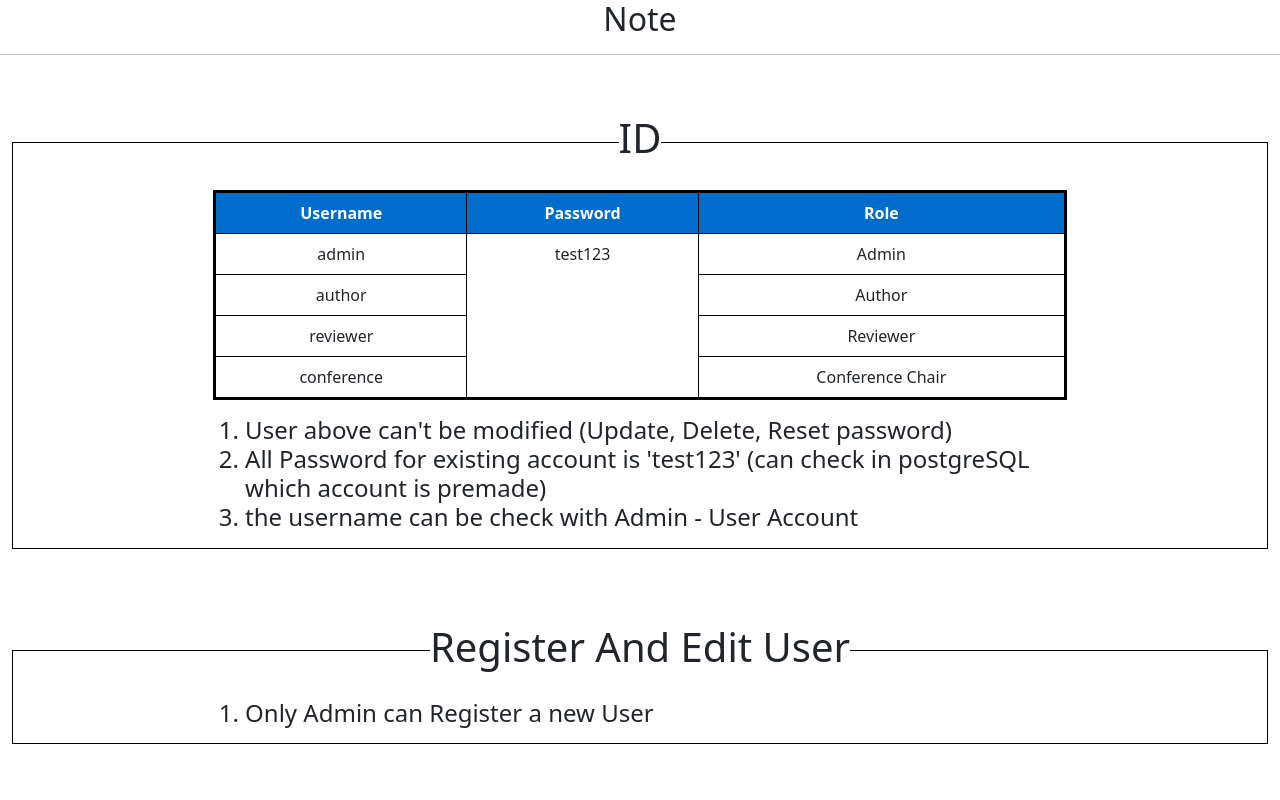
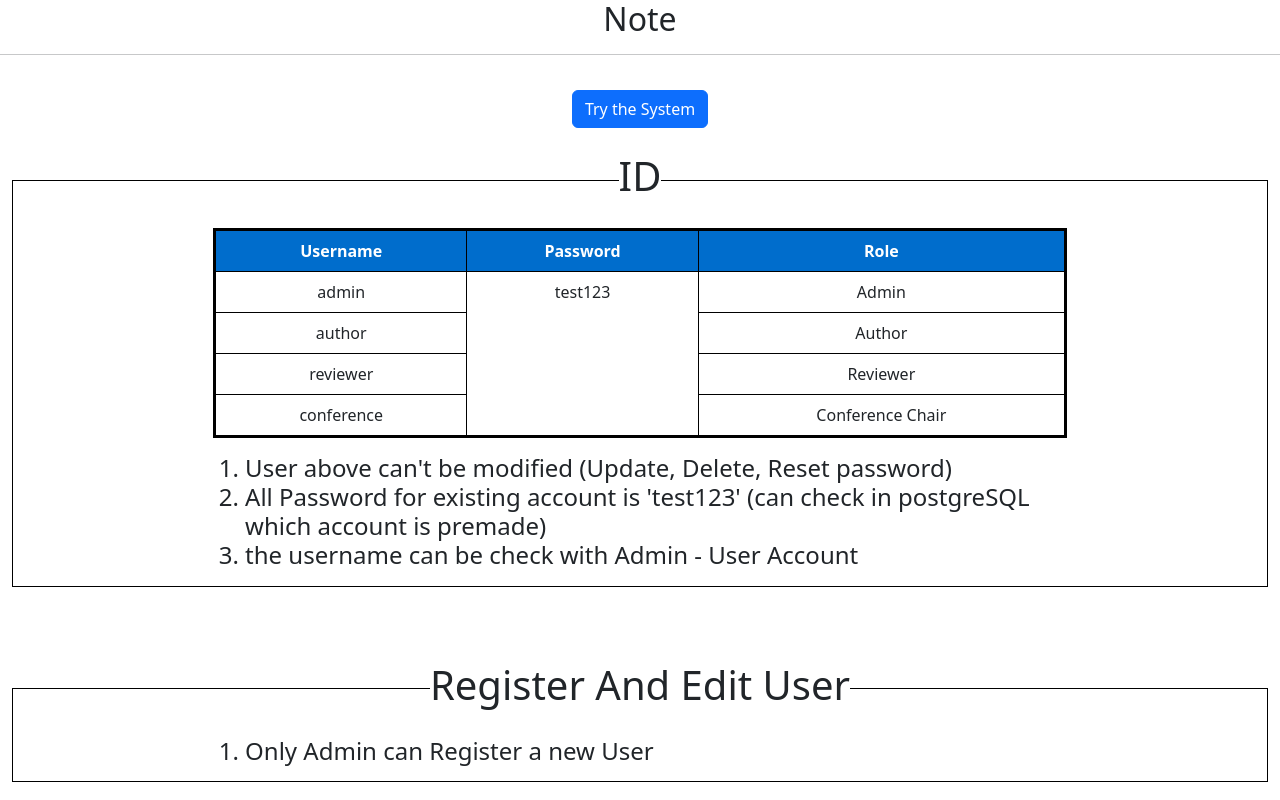
Before and after one commit to limlyang121/Front-end-Research, a React (Create React App) app: page / in a window 1280 px wide. Shown: the top 800 px of the page. Built offline with nearby package versions, Linux system fonts and the light colour scheme.

Commit message:
Add try the system in top

```diff
--- a/src/LandingPage.js
+++ b/src/LandingPage.js
@@ -11,7 +11,13 @@ const LandingPage = () => {
       <h2 style={{ textAlign: "center" }}>Note</h2>
       <hr style={{ height: "20px" }} />
       <Container fluid>
-        <br />
+
+        <div style={{ textAlign: "center" }}>
+
+          <Button color='primary' tag={Link} to="/login" >Try the System</Button>
+        </div>
+
+        <br style={{ marginBottom: "10px" }} />
 
 
         <fieldset>
@@ -160,7 +166,7 @@ const LandingPage = () => {
             <h5>
               <ol style={{ textAlign: "left" }} >
                 <li>
-                  <p style={{textAlign:"justify"}}>
+                  <p style={{ textAlign: "justify" }}>
                     Because i design this project with internal company use, so a conference chair will be able to view and allocate all Bids
                     and manage all publication  of all papers. since i host the project to showcase.
                     if by any chance, two people testing same function it might cause some confusion such as paper suddenly gone
```
